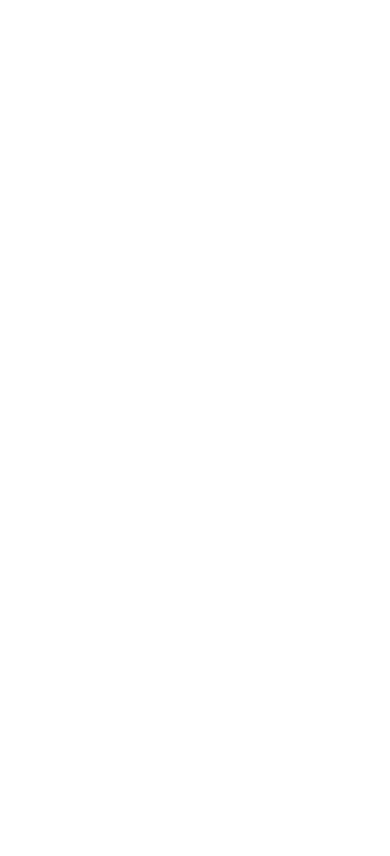
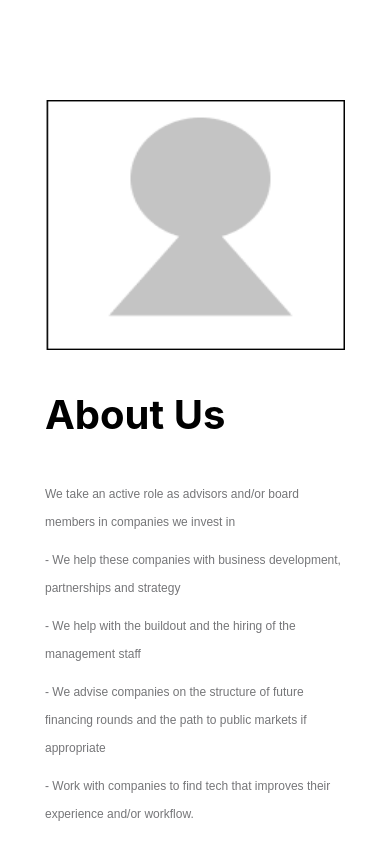
Before and after one commit to Vlad-Vekslyer/tri-tech, a React (Create React App) app: page / in a window 390 px wide. Shown: the top 856 px of the page. Built offline with nearby package versions, Linux system fonts and the light colour scheme.

Commit message:
add Global scss and applied media query to Aboutus page

```diff
--- /dev/null
+++ b/src/GrobalSass/mixin.scss
@@ -0,0 +1,31 @@
+@mixin break($size, $isMax: false) {
+  $breakpoints: (
+    // Extra small screen / phone
+      xs: 480px,
+    // Small screen / phone
+      sm: 576px,
+    // Medium screen / tablet
+      md: 768px,
+    // Medium large screen / desktop narrow
+      mdlg: 968px,
+    // Large screen / desktop
+      lg: 1080px,
+    // Extra large screen / wide desktop
+      xl: 1370px,
+    xxl: 1600px
+  );
+
+  @if (map-has-key($breakpoints, $size)) {
+    @if ($isMax) {
+      @media (max-width: (map-get($breakpoints, $size) - 1px)) {
+        @content;
+      }
+    } @else {
+      @media (min-width: map-get($breakpoints, $size)) {
+        @content;
+      }
+    }
+  } @else {
+    @warn "$size doesn't exist in $breakpoints.";
+  }
+}
--- a/src/components/App.jsx
+++ b/src/components/App.jsx
@@ -1,8 +1,15 @@
 import React from "react";
 import "./App.css";
+import AboutUs from "../views/AboutUs";
+
+import Navbar from "./Navbar/Navbar";
 
 function App() {
-  return <></>;
+  return (
+    <>
+      <AboutUs />
+    </>
+  );
 }
 
 export default App;
--- /dev/null
+++ b/src/views/AboutUs.jsx
@@ -0,0 +1,35 @@
+import React from "react";
+import "./AboutUs.scss";
+import img from "../img/card.png";
+const paragraphs = [
+  "We take an active role as advisors and/or board members in companies we invest in",
+  "- We help these companies with business development, partnerships and strategy",
+  " - We help with the buildout and the hiring of the management staff",
+  "  - We advise companies on the structure of future financing rounds and the path to public markets if appropriate",
+  "  - Work with companies to find tech that improves their experience and/or workflow."
+];
+
+const AboutUs = () => {
+  return (
+    <>
+      <div className="aboutus-container">
+        <div>
+          <img src={img} alt="" />
+        </div>
+        <div>
+          <h2 className="aboutus-title">About Us</h2>
+
+          {paragraphs.map((paragraph, index) => {
+            return (
+              <p key={index} className="aboutus-paragraph">
+                {paragraph}
+              </p>
+            );
+          })}
+        </div>
+      </div>
+    </>
+  );
+};
+
+export default AboutUs;
--- /dev/null
+++ b/src/views/AboutUs.scss
@@ -0,0 +1,167 @@
+@import "../GrobalSass/mixin.scss";
+
+.aboutus-container {
+  display: flex;
+  justify-content: center;
+  flex-direction: column;
+  align-items: center;
+  margin: 40px;
+
+  @include break(lg) {
+    flex-direction: row;
+    // justify-content: center;
+    //justify-items: center;
+  }
+}
+
+.aboutus-title {
+  font-size: 40px;
+  line-height: 50px;
+
+  margin: 40px auto;
+
+  width: 300px;
+
+  @include break(sm) {
+    line-height: 50px;
+    margin-top: 60px;
+    margin-bottom: 50px;
+    margin-left: 50px;
+  }
+
+  @include break(lg) {
+    margin-left: auto;
+    margin-right: auto;
+    margin-top: 150px;
+    width: 500px;
+  }
+}
+
+.aboutus-paragraph {
+  width: 450px;
+
+  margin-left: auto;
+  margin-right: auto;
+
+  border: 1px none #6c7a89;
+
+  opacity: 0.6;
+  font-style: normal;
+  text-align: left;
+  text-decoration: none;
+  font-family: Montserrat, sans-serif;
+  color: #1a1b1f;
+  font-size: 12px;
+  line-height: 28px;
+  margin: 10px auto;
+  width: 300px;
+  font-size: 12px;
+
+  @include break(sm) {
+    margin-left: 50px;
+    width: 500px;
+    font-size: 14px;
+  }
+  @include break(mdlg) {
+    font-size: 20px;
+  }
+  @include break(lg) {
+    margin-left: auto;
+    margin-right: auto;
+    font-size: 20px;
+    width: 500px;
+  }
+}
+
+img {
+  display: block;
+  margin-top: 60px;
+  width: 300px;
+  height: 250px;
+
+  margin-right: auto;
+  margin-left: auto;
+
+  @include break(sm) {
+    margin-right: auto;
+    margin-left: auto;
+    margin-top: 100px;
+    width: 500px;
+    height: 400px;
+  }
+  @include break(mdlg) {
+    margin-right: auto;
+    margin-left: auto;
+    margin-top: 150px;
+    width: 500px;
+    height: 400px;
+  }
+
+  @include break(lg) {
+    margin-top: 200px;
+    margin-right: 100px;
+    width: 600px;
+    height: 500px;
+  }
+}
+
+// tablet
+
+// @media (max-width: 1025px) {
+//   .about-container {
+//     flex-direction: column;
+//     // justify-content: center;
+//     // justify-items: center;
+//   }
+
+//   img {
+//     display: block;
+//     margin-top: 100px;
+//     margin-right: auto;
+//     margin-left: auto;
+//     width: 500px;
+//     height: 400px;
+//   }
+
+//   .aboutus-title {
+//     margin-left: auto;
+//     margin-right: auto;
+//     width: 500px;
+//   }
+
+//   .aboutus-paragraph {
+//     margin-left: auto;
+//     margin-right: auto;
+//     width: 500px;
+//   }
+// }
+
+// mobile
+// @media (max-width: 500px) {
+//   .about-container {
+//     flex-direction: column;
+//     // justify-content: center;
+//     //justify-items: center;
+//   }
+
+//   img {
+//     display: block;
+//     margin-top: 100px;
+//     margin-right: auto;
+//     margin-left: auto;
+//     width: 300px;
+//     height: 200px;
+//   }
+
+//   .aboutus-title {
+//     margin: 10px auto;
+
+//     width: 300px;
+//   }
+
+//   .aboutus-paragraph {
+//     margin: 10px auto;
+//     width: 300px;
+//     font-size: 12px;
+//   }
+// }
```
